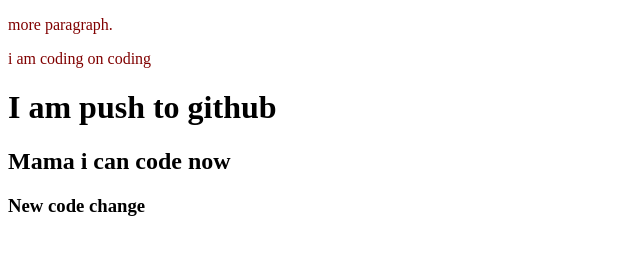
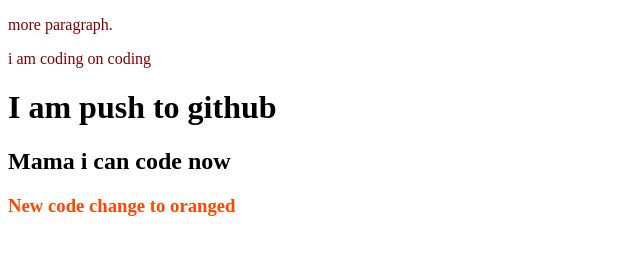
Before and after one commit to Waheedulislam/my-second-repo, a plain HTML site: page index.html in a window 1280 px wide. Shown: the whole page, without its empty margins (0-640 px from the left). Drawn offline with Linux system fonts and the light colour scheme.

Commit message:
make orange

```diff
--- a/index.html
+++ b/index.html
@@ -12,6 +12,6 @@
 <body>
     <h1>I am push to github</h1>
     <h2>Mama i can code now</h2>
-    <h3>New code change</h3>
+    <h3>New code change to oranged</h3>
 </body>
 </html>
--- a/style.css
+++ b/style.css
@@ -1,3 +1,6 @@
 p{
     color: maroon;
 }
+h3{
+    color: orangered;
+}
```
